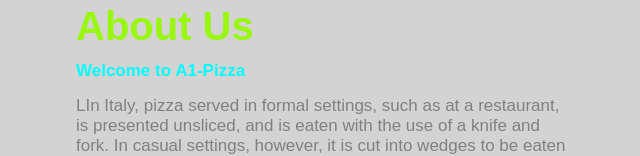
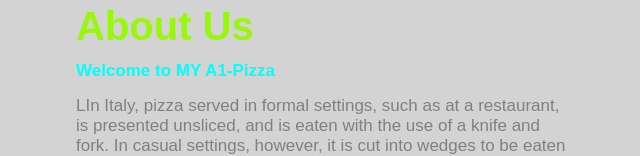
Before and after one commit to Mubarak77-C/pizza_order, a React (Create React App) app: page / in a window 1280 px wide. Shown: the part 1300-1456 px from the top of the page, without its empty margins (4-644 px from the left). Built offline with nearby package versions, Linux system fonts and the light colour scheme.

Commit message:
path put of img

```diff
--- a/src/components/About.js
+++ b/src/components/About.js
@@ -10,7 +10,7 @@
                     <div className="col-6 p-25">
                         <div className="banner-txt">
                             <h3>About Us</h3>
-                            <h1>Welcome to A1-Pizza</h1>
+                            <h1>Welcome to MY A1-Pizza</h1>
                             <p>LIn Italy, pizza served in formal settings, such as at a restaurant,
                             is presented unsliced, and is eaten with the use of a knife and fork.
                             In casual settings, however, it is cut into wedges to be eaten while held in the hand.
@@ -25,7 +25,7 @@
                     </div>
                     <div className="col-6">
                         <div className="about_img">
-                            <img src="Mubarak77-C.github.io/pizza_order/img/pizza2.JPG" alt="pizza img" />
+                            <img src="public/img/pizza2.jpg" alt="pizza img" />
                         </div>
                     </div>
                 </div>
```
